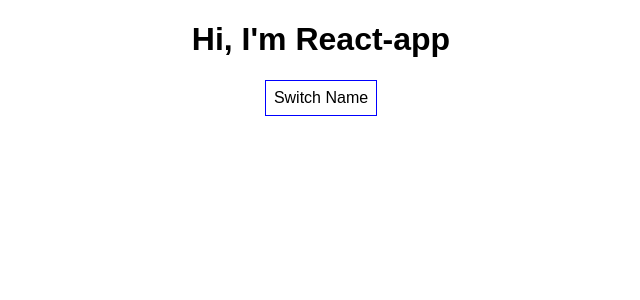
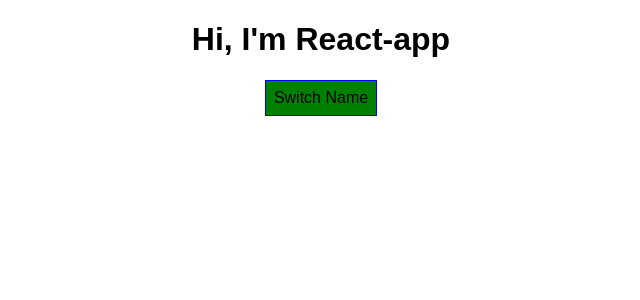
Before and after one commit to sankarbiswas07/react-base-1, a React (Create React App) app: page / in a window 1280 px wide. Shown: the top 300 px of the page, without its empty margins (319-959 px from the left). Built offline with nearby package versions, Linux system fonts and the light colour scheme.

Commit message:
STYLE - START | dynamic inline style button color

```diff
--- a/src/App.js
+++ b/src/App.js
@@ -48,7 +48,7 @@
   render() {
 
     const style = {
-      backgroundColor: "white",
+      backgroundColor: "green",
       font: "inherit",
       border: "1px solid blue",
       padding: "8px",
@@ -70,6 +70,9 @@
           })}
         </div>
       )
+
+      // change color
+      style.backgroundColor = "red";
     }
 
     return (
```
